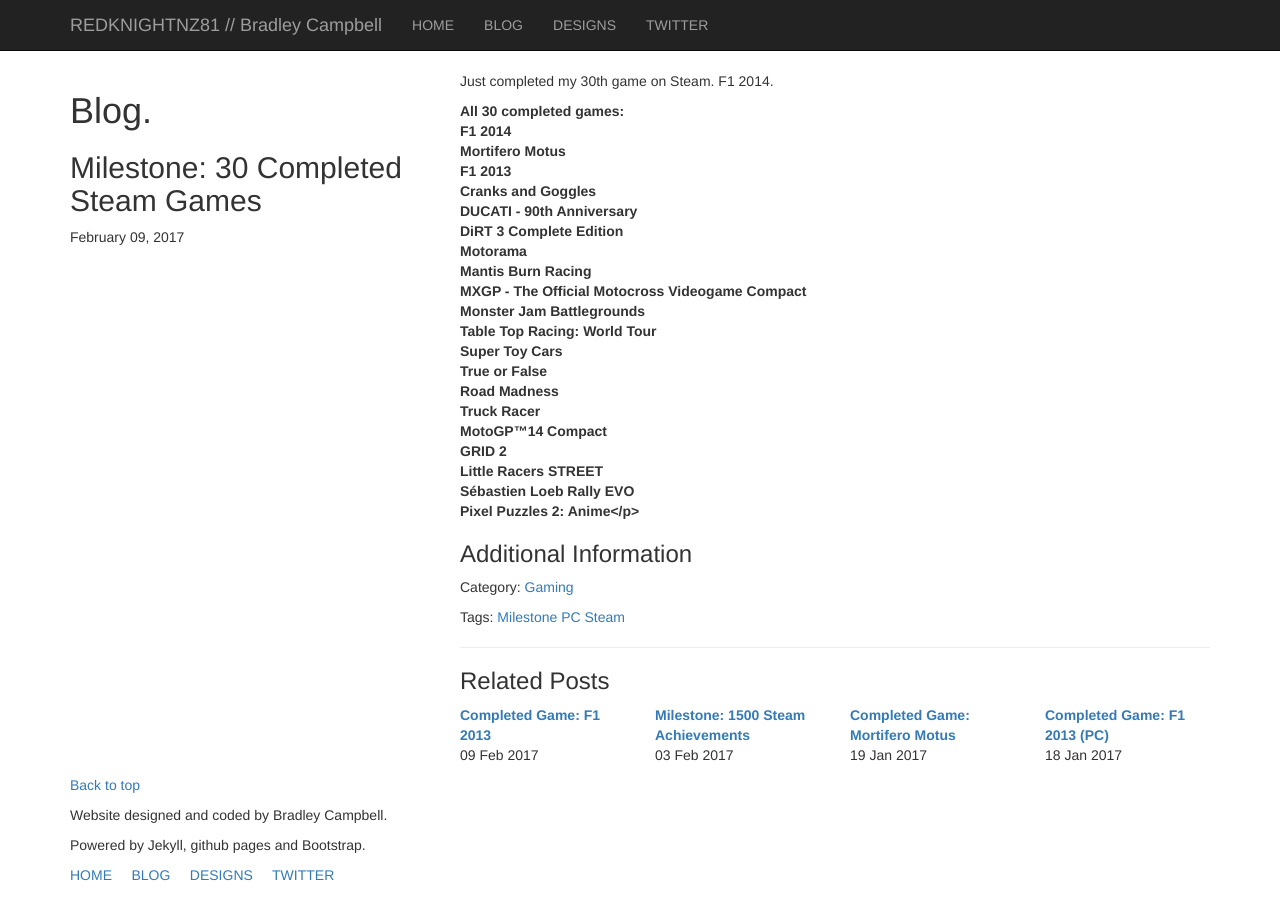
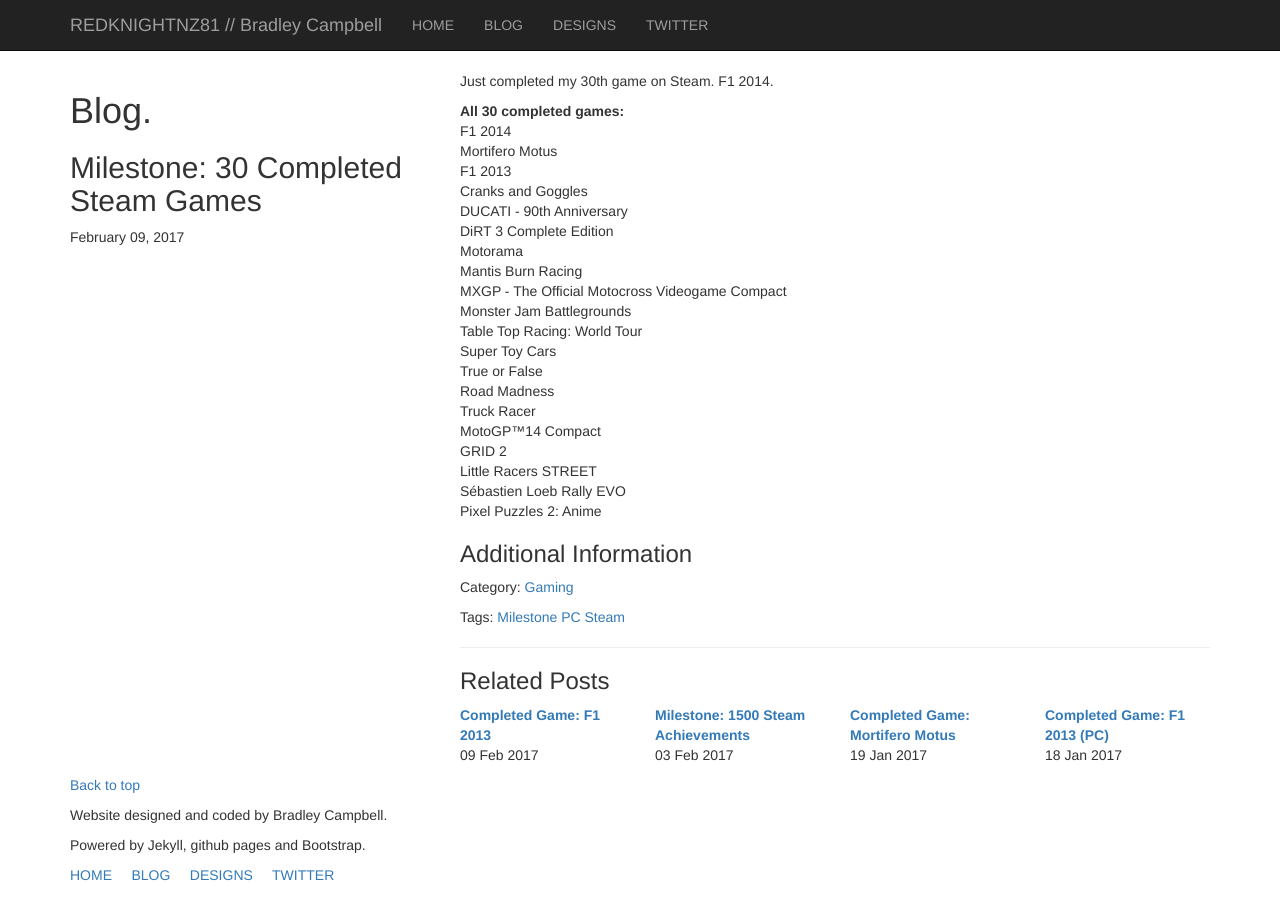
Before and after one commit to redknightnz81/redknightnz81.github.io, a Jekyll site: the page built from _posts/2017-02-09-milestone-30-completed-steam-games.md, in a window 1280 px wide. Built offline with Jekyll 4.4.1, drawn with Linux system fonts in a browser that asks for light colours; nearby versions of some CDN libraries.

Commit message:
2017.02.09.v2
forget ending strong tag.

```diff
--- a/_posts/2017-02-09-milestone-30-completed-steam-games.md
+++ b/_posts/2017-02-09-milestone-30-completed-steam-games.md
@@ -6,4 +6,4 @@
 tags: [Milestone, PC, Steam]
 ---
 <p>Just completed my 30th game on Steam.  F1 2014.</p>
-<p><strong>All 30 completed games:<br />F1 2014<br />Mortifero Motus<br />F1 2013<br />Cranks and Goggles<br />DUCATI - 90th Anniversary<br />DiRT 3 Complete Edition<br />Motorama<br />Mantis Burn Racing<br />MXGP - The Official Motocross Videogame Compact<br />Monster Jam Battlegrounds<br />Table Top Racing: World Tour<br />Super Toy Cars<br />True or False<br />Road Madness<br />Truck Racer<br />MotoGP™14 Compact<br />GRID 2<br />Little Racers STREET<br />Sébastien Loeb Rally EVO<br />Pixel Puzzles 2: Anime</p>
+<p><strong>All 30 completed games:</strong><br />F1 2014<br />Mortifero Motus<br />F1 2013<br />Cranks and Goggles<br />DUCATI - 90th Anniversary<br />DiRT 3 Complete Edition<br />Motorama<br />Mantis Burn Racing<br />MXGP - The Official Motocross Videogame Compact<br />Monster Jam Battlegrounds<br />Table Top Racing: World Tour<br />Super Toy Cars<br />True or False<br />Road Madness<br />Truck Racer<br />MotoGP™14 Compact<br />GRID 2<br />Little Racers STREET<br />Sébastien Loeb Rally EVO<br />Pixel Puzzles 2: Anime</p>
```
